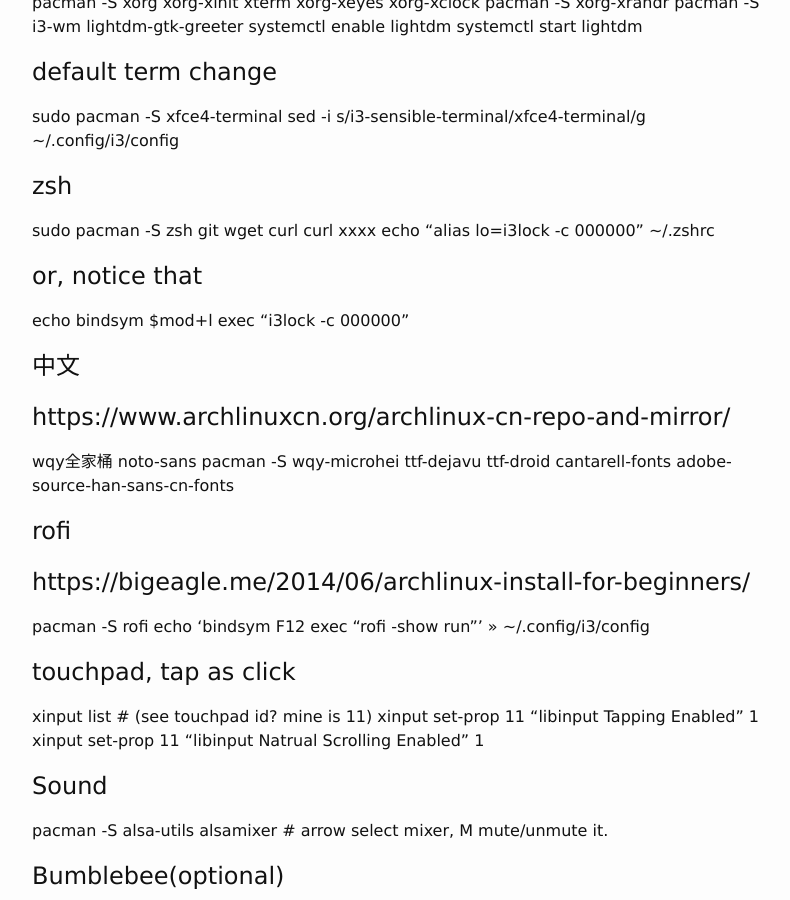
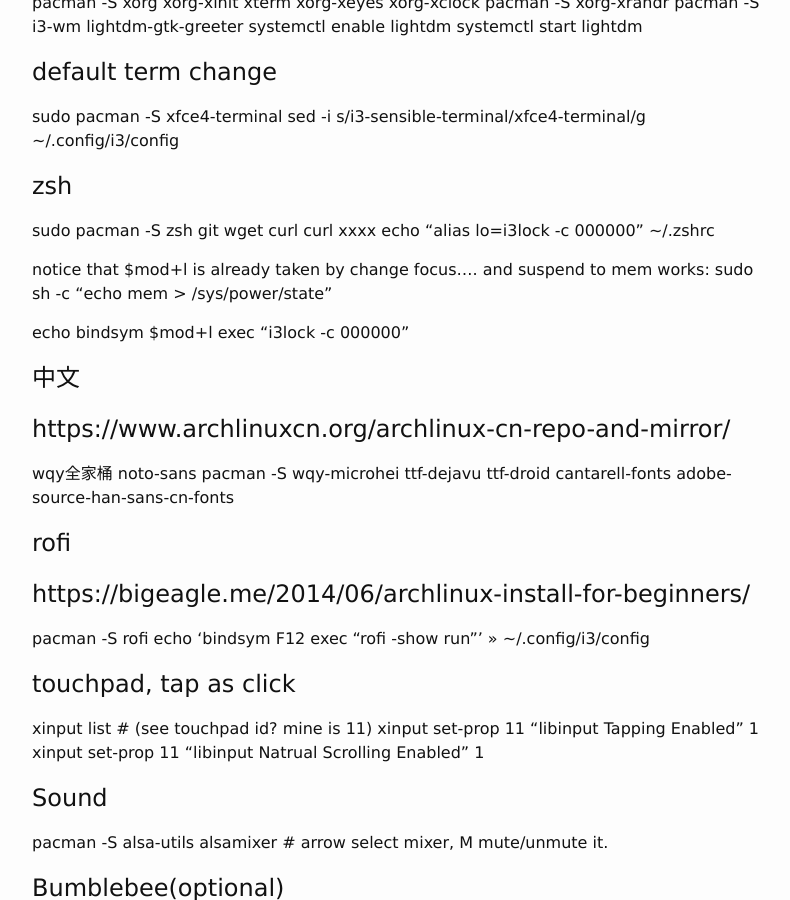
Before and after one commit to ahxxm/ahxxm.github.io, a Jekyll site: the page built from _posts/2016-04-19-arch-xps-9550.md, in a window 1280 px wide and 900 px high, scrolled down 5221 px. Shown: the whole window, without its empty margins (238-1028 px from the left). Built offline with Jekyll 4.4.1, drawn with Linux system fonts in a browser that asks for light colours.

Commit message:
suspend to mem works fine

```diff
--- a/_posts/2016-04-19-arch-xps-9550.md
+++ b/_posts/2016-04-19-arch-xps-9550.md
@@ -231,7 +231,12 @@ sed -i s/i3-sensible-terminal/xfce4-terminal/g ~/.config/i3/config
 sudo pacman -S zsh git wget curl
 curl xxxx
 echo "alias lo=i3lock -c 000000" ~/.zshrc
-# or, notice that
+
+
+notice that $mod+l is already taken by change focus....
+and suspend to mem works:
+sudo sh -c "echo mem > /sys/power/state"
+
 echo bindsym $mod+l exec "i3lock -c 000000"
 
 
```
